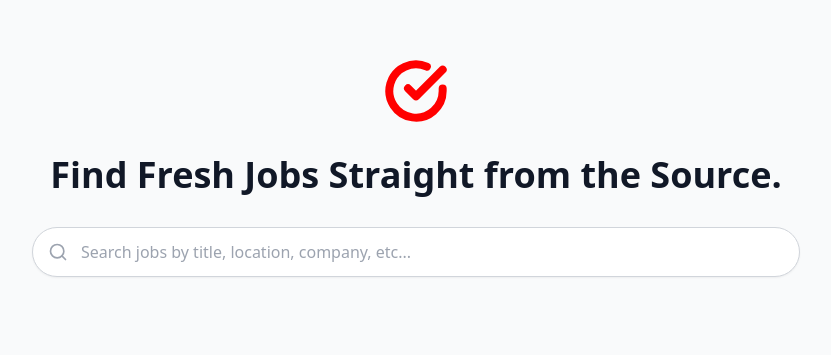
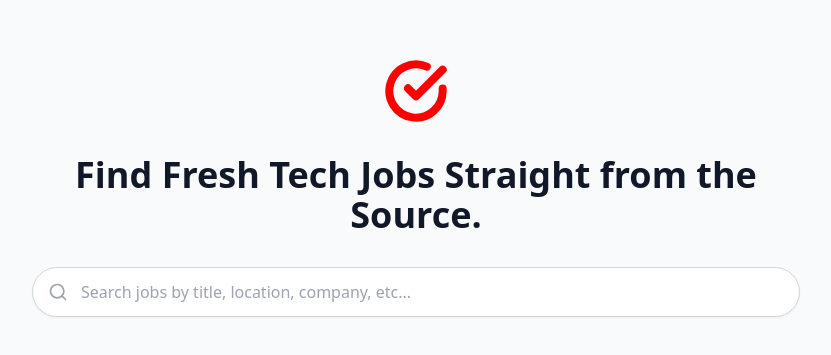
Before and after one commit to Jiaweeee/techire-data, a React (Vite) app in the folder frontend/: page / in a window 1280 px wide. Shown: the part 181-536 px from the top of the page, without its empty margins (224-1055 px from the left). Built offline with nearby package versions, Linux system fonts and the light colour scheme; no server answers.

Commit message:
fix: update slogan on HomePage component to specify 'Tech Jobs'

```diff
--- a/frontend/src/components/HomePage.tsx
+++ b/frontend/src/components/HomePage.tsx
@@ -35,7 +35,7 @@ export function HomePage() {
 
         {/* Slogan */}
         <h1 className="text-4xl font-bold text-gray-900">
-            Find Fresh Jobs Straight from the Source.
+            Find Fresh Tech Jobs Straight from the Source.
         </h1>
 
         {/* Search */}
```
